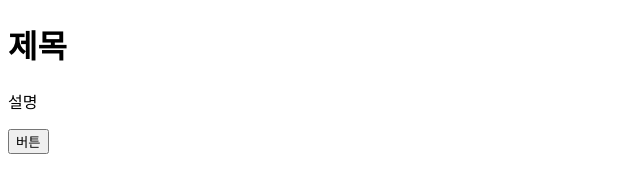
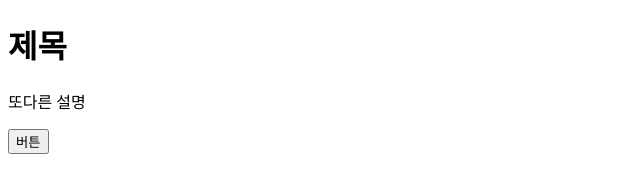
Before and after one commit to yangjinhwa/practice-git, a plain HTML site: page index.html in a window 1280 px wide. Shown: the full height of the page, 0-640 px from the left. Drawn offline with Linux system fonts and the light colour scheme.

Commit message:
edit another description

```diff
--- a/index.html
+++ b/index.html
@@ -9,7 +9,7 @@
 </head>
 <body>
   <h1>제목</h1>
-  <p>설명</p>
+  <p>또다른 설명</p>
   <button id="button">버튼</button>
 </body>
 </html>
```
